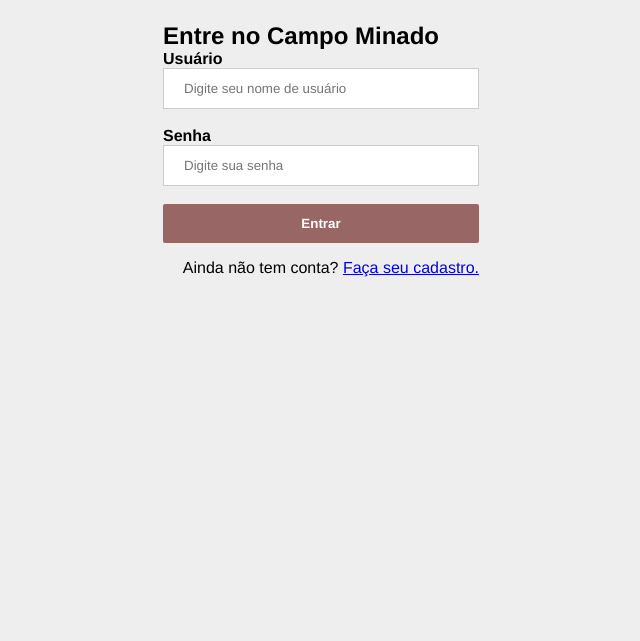
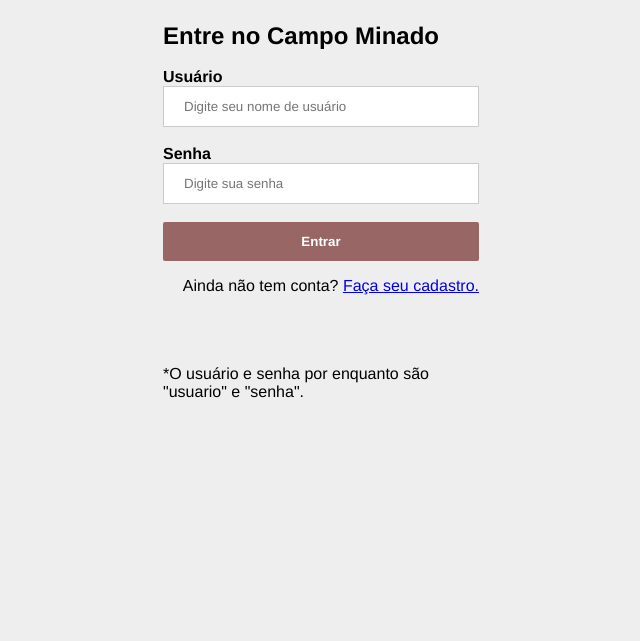
Before and after one commit to si401-web/campo-minado, a PHP site: page /login.html in a window 1280 px wide. Shown: the part 59-700 px from the top of the page, without its empty margins (319-959 px from the left). Run offline with PHP 8.4, Linux system fonts and the light colour scheme.

Commit message:
Login JavaScript + adicionei 2 coisas no css main.

```diff
--- a/css/main.css
+++ b/css/main.css
@@ -57,6 +57,16 @@ button {
 	width: 100%;
 }
 
+input[type=submit]{
+	background: #966;
+	border: none;
+	padding: 12px 20px;
+	color: #FFF;
+	border-radius: 2px;
+	font-weight: bold;
+	width: 100%;
+}
+
 button:hover {
     opacity: 0.75;
 }
@@ -64,6 +74,13 @@ button:hover {
 hr {
 	width: 100%;
 	border-color: #C00;
+}
+
+#login-error-msg {
+	font-weight: bold;
+	color: #8a0000;
+	text-align: center;
+	opacity: 0;
 }
 
 /* Scrollbar */
--- /dev/null
+++ b/js/login.js
@@ -0,0 +1,15 @@
+const loginForm = document.getElementById("login-form");
+const loginButton = document.getElementById("login-form-submit");
+const loginErrorMsg = document.getElementById("login-error-msg");
+
+loginButton.addEventListener("click", (e) => {
+    e.preventDefault();
+    const username = loginForm.nomeUsuario.value;
+    const password = loginForm.senha.value;
+
+    if (username === "usuario" && password === "senha") {
+        window.location.replace("nova_partida.html");
+    } else {
+        loginErrorMsg.style.opacity = 1;
+    }
+})
--- a/login.html
+++ b/login.html
@@ -20,7 +20,8 @@
 
     <section class="container">
         <h2>Entre no Campo Minado</h2>
-
+        <br />
+        <form class="form" id="login-form">
             <label for="username"><b>Usuário</b></label>
             <input type="text" placeholder="Digite seu nome de usuário" name="nomeUsuario" id="username" required>
             <br />
@@ -29,15 +30,23 @@
             <input type="password" placeholder="Digite sua senha" name="senha" id="password" required>
             <br />
             <br />
-        <button type="submit">Entrar</button>
+            <input type="submit" value="Entrar" id="login-form-submit">
+        </form>
 
         <span class="cad">Ainda não tem conta? <a href="cadastro.html">Faça seu cadastro.</a></span>
+
+        <br />
+        <br />
+        <p id="login-error-msg">Usuário/senha inválido. Tente novamente. </p>
+
+        <p > *O usuário e senha por enquanto são "usuario" e "senha". </p>
     </section>
 
     <footer>
         SI401 | Programação para a Web
     </footer>
 
+    <script src="js/login.js"></script>
+
 </body>
-
 </html>
```
Lines whose indentation alone changed are shown as unchanged.
